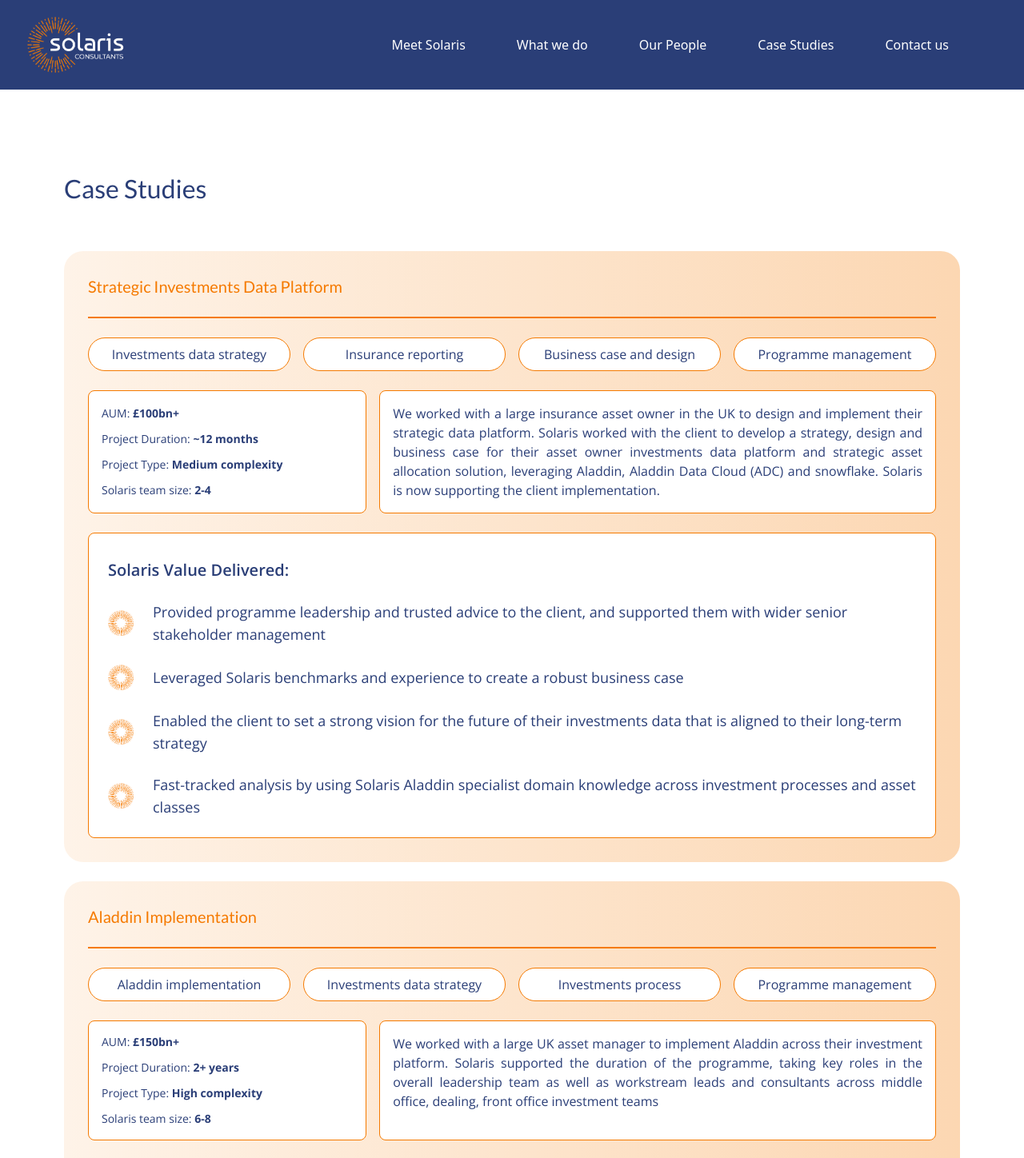
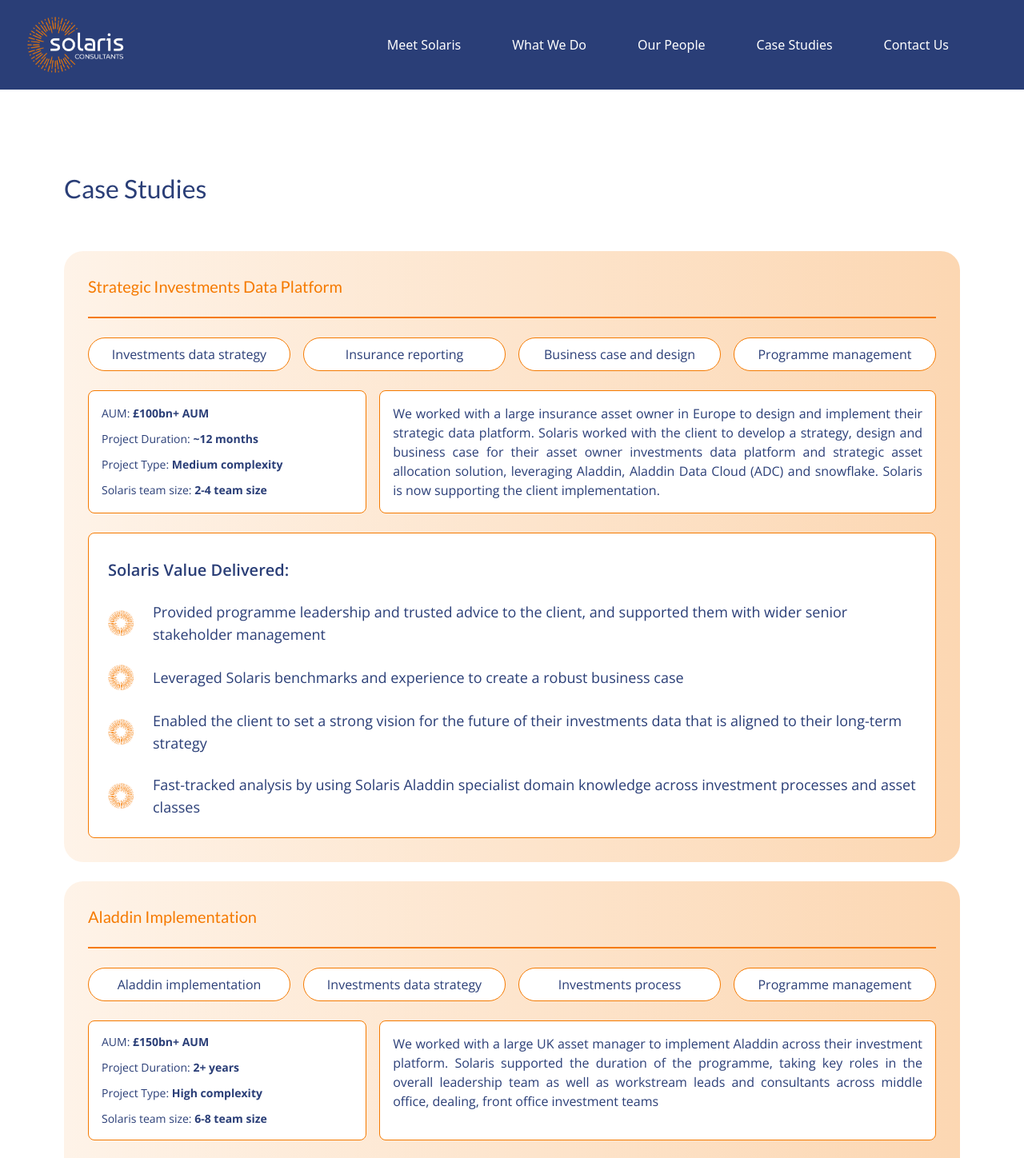
Before and after one commit to adriana-biarnes/solariswebsite, a React (Vite) app in the folder solaris_website/: page /caseStudies in a window 1280 px wide. Shown: the top 1448 px of the page at 80% size. Built offline with nearby package versions, Linux system fonts and the light colour scheme.

Commit message:
final typo fix and addition

```diff
--- a/solaris_website/src/components/BlueNavBar.jsx
+++ b/solaris_website/src/components/BlueNavBar.jsx
@@ -7,10 +7,10 @@
 
 const NAV_LINKS = [
   { id: '/', title: 'Meet Solaris' },
-  { id: '/whatWeDo', title: 'What we do' },
+  { id: '/whatWeDo', title: 'What We Do' },
   { id: '/OurPeople', title: 'Our People' },
   { id: '/caseStudies', title: 'Case Studies' },
-  { id: '/#contactUs', title: 'Contact us' },
+  { id: '/#contactUs', title: 'Contact Us' },
 ];
 
 const Navigation = ({ isMenuOpen }) =>
--- a/solaris_website/src/components/DescriptionBlock.jsx
+++ b/solaris_website/src/components/DescriptionBlock.jsx
@@ -18,7 +18,7 @@
     {
         image: "Model.png",
         title: "Operating model design, selection and implementation",
-        description: "We support clients to design their target business model leveraging technology and strategic partnerships. Our team has strong experience leading systems and outsourcing selections, and developing business cases that are board-level ready.",
+        description: "We support clients to design their target business model, leveraging, technology and strategic partnerships. Our team has strong experience leading systems and outsourcing selections, and developing business cases that are board-level ready.",
     },
     {
         image: "Delivery.png",
--- a/solaris_website/src/constants/index.js
+++ b/solaris_website/src/constants/index.js
@@ -115,7 +115,7 @@
     data: [
       {
         label: 'AUM',
-        value: '£100bn+',
+        value: '£100bn+ AUM',
       },
       {
         label: 'Project Duration',
@@ -127,10 +127,10 @@
       },
       {
         label: 'Solaris team size',
-        value: '2-4',
+        value: '2-4 team size',
       },
     ],
-    description: 'We worked with a large insurance asset owner in the UK to design and implement their strategic data platform. Solaris worked with the client to develop a strategy, design and business case for their asset owner investments data platform and strategic asset allocation solution, leveraging Aladdin, Aladdin Data Cloud (ADC) and snowflake. Solaris is now supporting the client implementation.',
+    description: 'We worked with a large insurance asset owner in Europe to design and implement their strategic data platform. Solaris worked with the client to develop a strategy, design and business case for their asset owner investments data platform and strategic asset allocation solution, leveraging Aladdin, Aladdin Data Cloud (ADC) and snowflake. Solaris is now supporting the client implementation.',
     value: [
       'Provided programme leadership and trusted advice to the client, and supported them with wider senior stakeholder management ',
       'Leveraged Solaris benchmarks and experience to create a robust business case',
@@ -150,7 +150,7 @@
     data: [
       {
         label: 'AUM',
-        value: '£150bn+',
+        value: '£150bn+ AUM',
       },
       {
         label: 'Project Duration',
@@ -162,7 +162,7 @@
       },
       {
         label: 'Solaris team size',
-        value: '6-8',
+        value: '6-8 team size',
       },
     ],
     description: 'We worked with a large UK asset manager to implement Aladdin across their investment platform. Solaris supported the duration of the programme, taking key roles in the overall leadership team as well as workstream leads and consultants across middle office, dealing, front office investment teams',
@@ -186,7 +186,7 @@
     data: [
       {
         label: 'AUM',
-        value: '£150bn+',
+        value: '£150bn+ AUM',
       },
       {
         label: 'Project Duration',
@@ -198,7 +198,7 @@
       },
       {
         label: 'Solaris team size',
-        value: '6',
+        value: '6 team size',
       },
     ],
     description: 'We worked with a large UK asset manager to implement Aladdin Provider with their middle office service provider. Solaris worked with an Asset Manager to deliver a new middle office operating model with their Global Service Provider, using the Aladdin Provider approach. This included a middle office migration, changes to the retained oversight team and implementation of technical interfaces.',
@@ -222,7 +222,7 @@
     data: [
       {
         label: 'AUM',
-        value: '£250bn+',
+        value: '£250bn+ AUM',
       },
       {
         label: 'Project Duration',
@@ -234,7 +234,7 @@
       },
       {
         label: 'Solaris team size',
-        value: '2-4',
+        value: '2-4 team size',
       },
     ],
     description: 'We supplied operations backfill resources as part of our wider support of a large-scale global Aladdin programme. Solaris supplied this Global Asset Manager with middle office operators, who are skilled and experienced with Aladdin processes and tools. We supported multiple regions and middle office competencies such as derivatives, data management, reconciliations and trade operations.',
--- a/solaris_website/src/pages/OurPeople.jsx
+++ b/solaris_website/src/pages/OurPeople.jsx
@@ -40,7 +40,7 @@
                     <p>Solaris is a blend of permanent employees and associates, all of whom share our values of client service, integrity and focus on delivering successful outcomes for our clients. We choose our people based on their experience – you can expect that Solaris consultants will always have demonstrable direct, relevant and recent experience in their fields of expertise.</p>
                     <p className="bg-gray-100 px-4 py-8 rounded-2xl">Interested in joining Solaris? We would be happy to hear from you. Contact us <Link to="/#contactUs" className="text-orangeWin">here</Link>.</p>
                 </div>
-                <h3 className="text-orangeWin font-bold text-xl p-6">The leadership team</h3>
+                <h3 className="text-orangeWin font-bold text-xl p-6">Our Leadership Team</h3>
                 <div className="flex flex-col md:flex-row md:justify-between items-center gap-20 md:gap-2 sm:pb-6 ">
                     <Card face={StephenFace} back={StephenBack}/>
                     <Card face={MathewFace} back={MathewBack}/>
```
